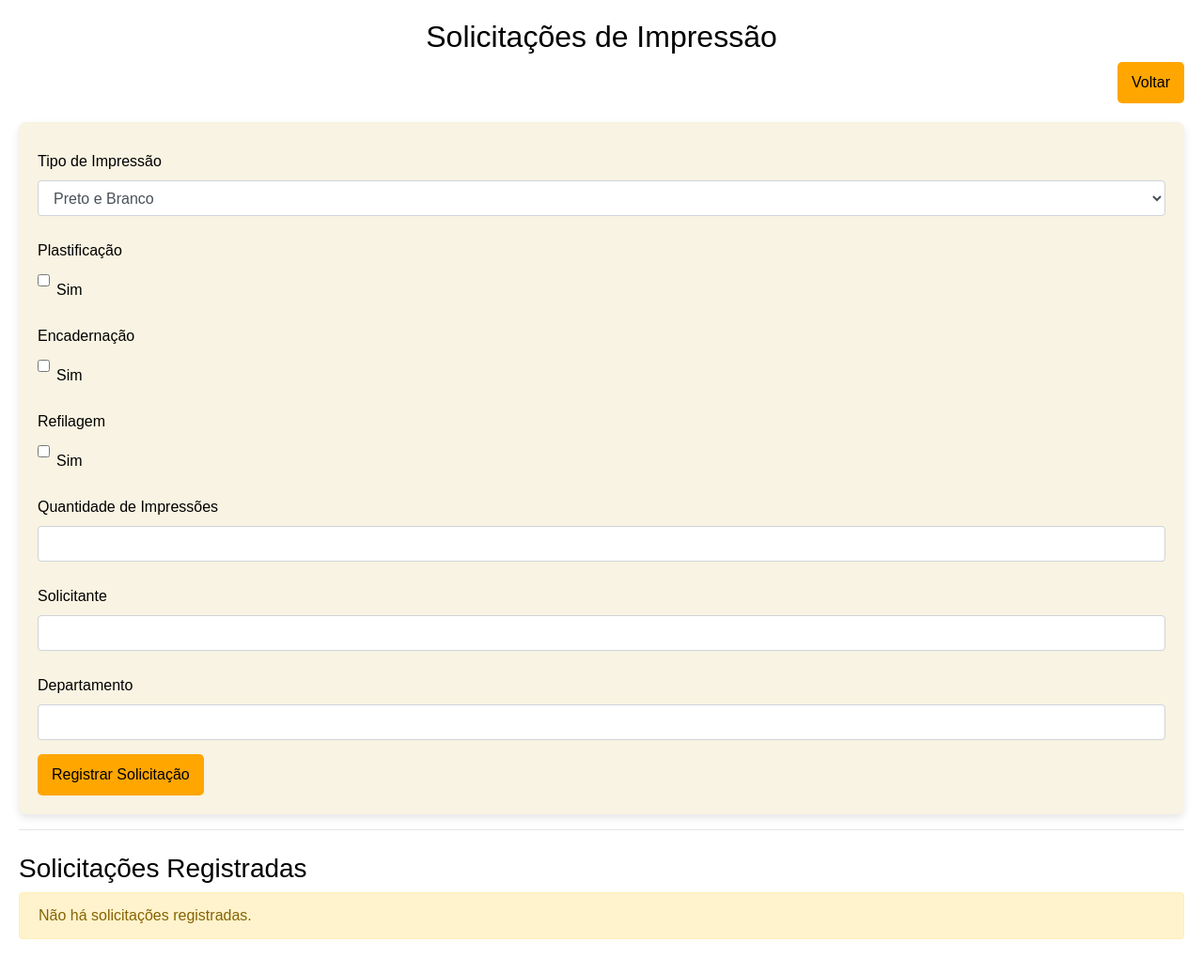
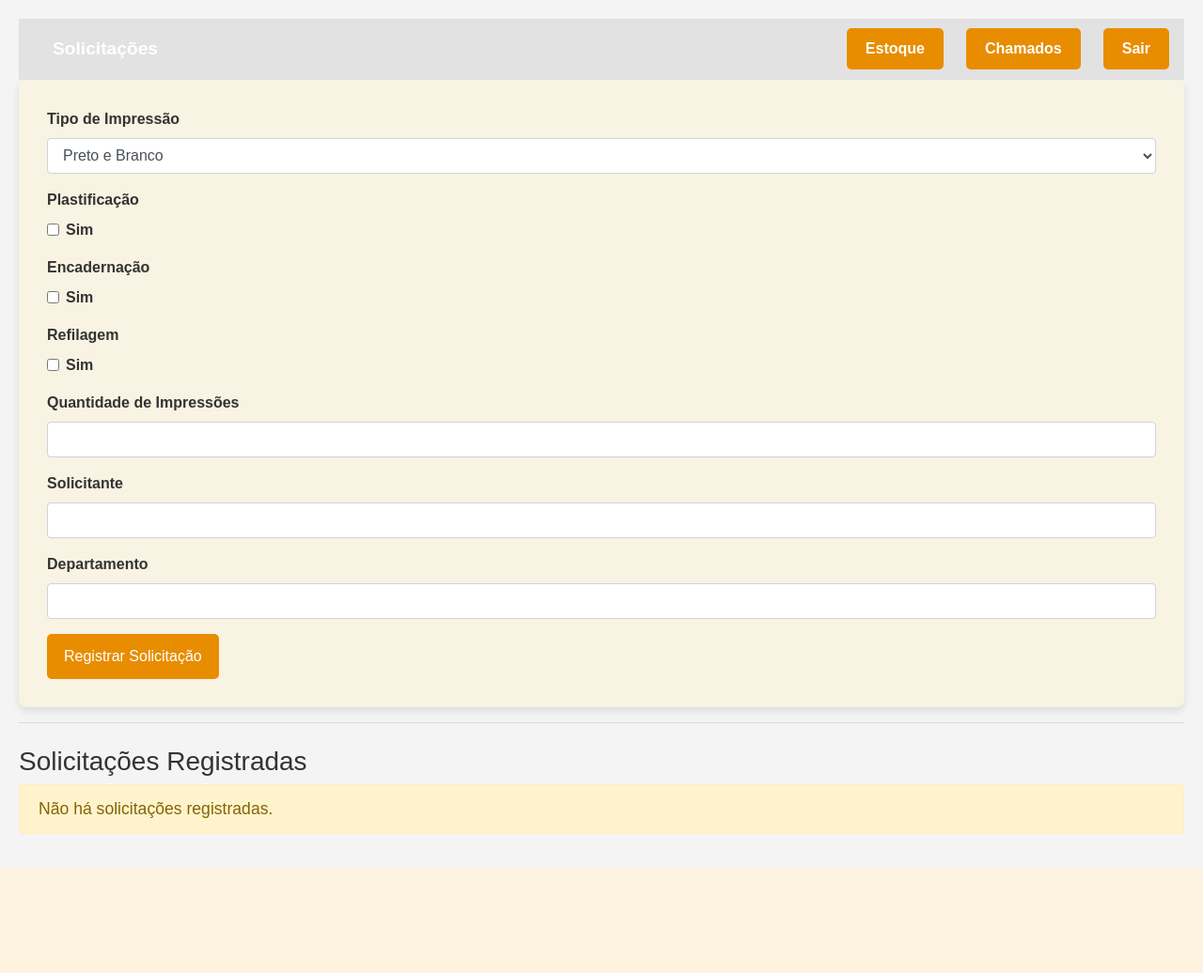
Before and after one commit to laviniasa/selbmanager, a Flask app: page /solicitacoes in a window 1280 px wide. Shown: the whole page at 94% size. After the commit the page ends 924 px from the top, so only its background shows below. Run offline with Flask 3, Linux system fonts and the light colour scheme; the visitor is signed in with stand-in values (Sample User, id 1); some libraries are stand-ins or nearby versions.

Commit message:
Update solicitacoes.html

```diff
--- a/gerenciador_estoque/templates/solicitacoes.html
+++ b/gerenciador_estoque/templates/solicitacoes.html
@@ -1,5 +1,6 @@
 <!DOCTYPE html>
 <html lang="pt-br">
+
 <head>
     <meta charset="UTF-8">
     <meta name="viewport" content="width=device-width, initial-scale=1.0">
@@ -7,55 +8,138 @@
     <meta name="keywords" content="impressão, solicitações, gestão">
     <title>Solicitações de Impressão</title>
     <link rel="stylesheet" href="https://stackpath.bootstrapcdn.com/bootstrap/4.5.2/css/bootstrap.min.css">
+
     <style>
+        /* Estilo do cabeçalho */
+        header {
+            background-color: #000000;
+            padding: 20px 0;
+            color: white;
+            text-align: center;
+            box-shadow: 0 4px 8px rgba(0, 0, 0, 0.1);
+        }
+
+        header h1 {
+            font-family: 'Arial', sans-serif;
+            font-size: 2.5em;
+            margin: 0;
+        }
+
+        /* Estilo do menu de navegação */
+        .navbar {
+            background-color: #f0f0f0;
+        }
+
+        .navbar a {
+            color: white;
+            padding: 10px 20px;
+            text-decoration: none;
+            font-weight: bold;
+        }
+
+        .navbar a:hover {
+            background-color: #ffffff;
+            border-radius: 5px;
+        }
+
+        .navbar .navbar-brand {
+            font-weight: bold;
+            font-size: 1.2em;
+        }
+
         /* Estilo dos botões */
         .btn {
-            text-decoration: none;
-            padding: 10px 15px;
-            background-color: #ffa600;  /* Cor amarela ajustada */
-            color: #000;
+            padding: 12px 18px;
+            background-color: #e88d00;
+            color: #ffffff;
             border: none;
             border-radius: 5px;
-            display: inline-block;
-            transition: all 0.3s ease; /* Efeito de transição */
+            transition: all 0.3s ease;
         }
 
         .btn:hover {
-            transform: scale(1.1); /* Aumenta o botão */
-            background-color: #ffa600; /* Cor de fundo alterada no hover para um tom mais escuro */
+            transform: scale(1.1);
+            background-color: #e88d00;
         }
 
-        /* Tabela e conteúdo */
+        /* Estilo do formulário */
+        form {
+            background-color: #F8F3E2;
+            padding: 30px;
+            border-radius: 8px;
+            box-shadow: 0 4px 8px rgba(0, 0, 0, 0.1);
+        }
+
+        /* Estilo das tabelas */
         table th, table td {
-            padding: 8px;
+            padding: 10px;
             text-align: left;
         }
 
-        /* Formulários */
-        form label {
-            margin-top: 10px;
-        }
-
-        .form-group {
-            margin-bottom: 15px;
-        }
-
+        /* Estilo do conteúdo */
         .container {
             padding: 20px;
         }
 
-        /* Estilo do formulário */
-        form {
-            background-color: #F8F3E2;  /* Fundo claro com o tom de amarelo desejado */
-            padding: 20px;
-            border-radius: 8px;
-            box-shadow: 0 4px 8px rgba(0, 0, 0, 0.1);
+        .form-group label {
+            font-weight: bold;
+        }
+
+        /* Estilo das mensagens de feedback */
+        .alert {
+            font-size: 1.1em;
+        }
+
+        /* Responsividade para dispositivos menores */
+        @media (max-width: 768px) {
+            .navbar {
+                text-align: center;
+            }
+
+            .navbar a {
+                padding: 8px 15px;
+            }
+
+            header h1 {
+                font-size: 2em;
+            }
+        }
+
+        /* Título "Solicitações" no canto esquerdo */
+        .titulo-solicitacoes {
+            font-size: 2em;
+            color: #333;
+            margin-bottom: 20px;
+            text-align: left;
         }
     </style>
 </head>
-<body style="font-family: Arial, sans-serif; background-color: #fff; color: #000; padding: 20px;">
 
-    <h2 style="text-align: center; color: #000000;">Solicitações de Impressão</h2>
+<body style="font-family: Arial, sans-serif; background-color: #f4f4f4; color: #333; padding: 20px;">
+
+
+    <nav class="navbar navbar-expand-lg navbar-dark" style="background-color: #e2e2e2;">
+        <div class="collapse navbar-collapse" id="navbarNav">
+            <ul class="navbar-nav">
+                <!-- Título "Solicitações" no canto esquerdo -->
+                <li class="nav-item active">
+                    <a class="navbar-brand" href="#">Solicitações</a>
+                </li>
+            </ul>
+            <ul class="navbar-nav ml-auto">
+                <li class="nav-item">
+                    <a href="/" class="btn mr-4">Estoque</a>
+                </li>
+                <li class="nav-item">
+                    <a href="/visualizar" class="btn mr-4">Chamados</a>
+                </li>
+                <li class="nav-item">
+                    <a href="/logout" class="btn">Sair</a>
+                </li>
+            </ul>
+        </div>
+    </nav>
+
 
     <!-- Mensagens de feedback -->
     {% with mensagens = get_flashed_messages(with_categories=true) %}
@@ -65,11 +149,6 @@
         </div>
         {% endif %}
     {% endwith %}
-
-    <!-- Botões de Navegação -->
-    <section style="margin-bottom: 20px; text-align: right;">
-        <a href="{{ url_for('index') }}" class="btn">Voltar</a>
-    </section>
 
     <!-- Formulário para Solicitação -->
     <form action="{{ url_for('solicitacoes') }}" method="POST">
@@ -84,27 +163,21 @@
             <label for="plastificacao">Plastificação</label>
             <div class="form-check">
                 <input class="form-check-input" type="checkbox" id="plastificacao" name="plastificacao">
-                <label class="form-check-label" for="plastificacao">
-                    Sim
-                </label>
+                <label class="form-check-label" for="plastificacao">Sim</label>
             </div>
         </div>
         <div class="form-group">
             <label for="encadernacao">Encadernação</label>
             <div class="form-check">
                 <input class="form-check-input" type="checkbox" id="encadernacao" name="encadernacao">
-                <label class="form-check-label" for="encadernacao">
-                    Sim
-                </label>
+                <label class="form-check-label" for="encadernacao">Sim</label>
             </div>
         </div>
         <div class="form-group">
             <label for="refilagem">Refilagem</label>
             <div class="form-check">
                 <input class="form-check-input" type="checkbox" id="refilagem" name="refilagem">
-                <label class="form-check-label" for="refilagem">
-                    Sim
-                </label>
+                <label class="form-check-label" for="refilagem">Sim</label>
             </div>
         </div>
         <div class="form-group">
@@ -125,7 +198,7 @@
     <hr>
 
     <!-- Listagem das Solicitações -->
-    <h3 class="mt-4" style="color: #000000;">Solicitações Registradas</h3>
+    <h3 class="mt-4" style="color: #333;">Solicitações Registradas</h3>
     {% if solicitacoes %}
     <table class="table table-bordered">
         <thead>
@@ -144,15 +217,7 @@
             {% for solicitacao in solicitacoes %}
             <tr>
                 <td>{{ solicitacao['data'] }}</td>
-                    <td>
-                        {% if solicitacao['tipo_impressao'] == 'preto_e_branco' %}
-                            Preto e Branco
-                        {% elif solicitacao['tipo_impressao'] == 'colorido' %}
-                            Colorido
-                        {% else %}
-                            {{ solicitacao['tipo_impressao'] }}
-                        {% endif %}
-                    </td>
+                <td>{{ solicitacao['tipo_impressao'] | capitalize }}</td>
                 <td>{{ solicitacao['plastificacao'] }}</td>
                 <td>{{ solicitacao['encadernacao'] }}</td>
                 <td>{{ solicitacao['refilagem'] }}</td>
@@ -173,4 +238,5 @@
     <script src="https://stackpath.bootstrapcdn.com/bootstrap/4.5.2/js/bootstrap.min.js"></script>
 
 </body>
+
 </html>
```
Lines whose indentation alone changed are shown as unchanged.
